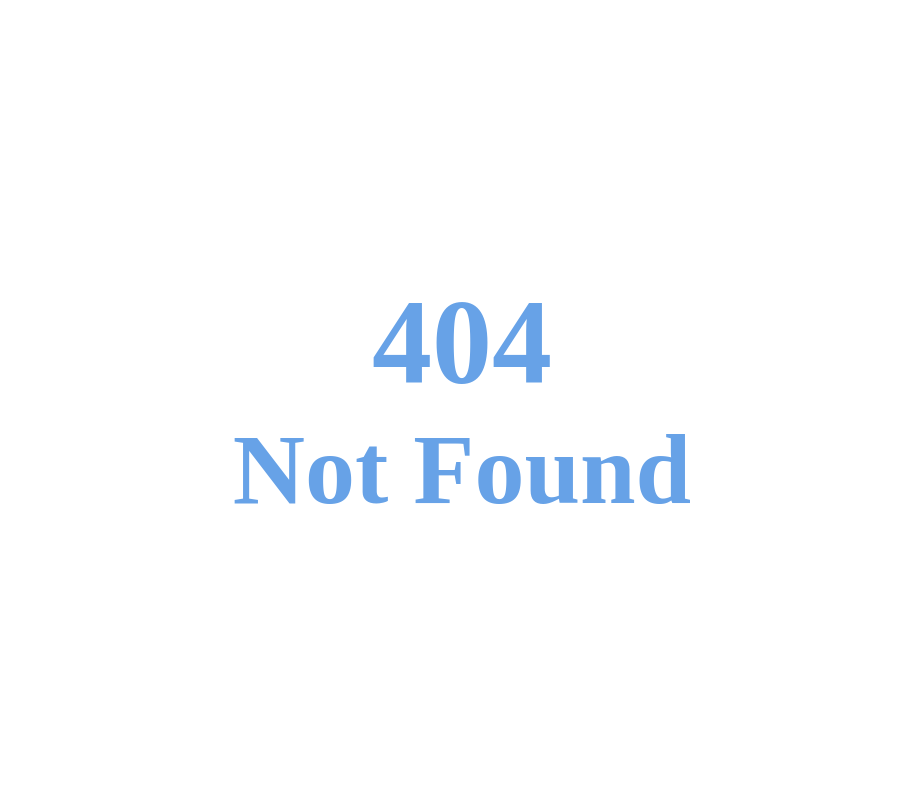
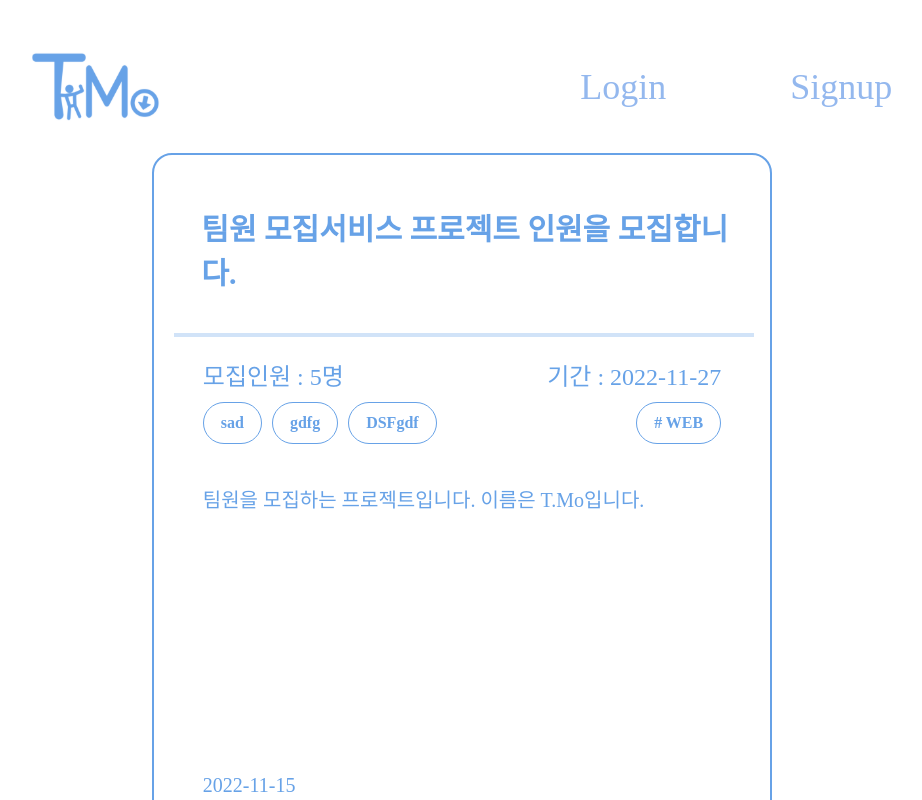
Before and after one commit to Team-Mojeep/T.Mo, a React (Create React App) app: page /project in a window 1280 px wide. Before the commit this address had no page. Shown: the top 800 px of the page, without its empty margins (178-1100 px from the left). Built offline with nearby package versions, Linux system fonts and the light colour scheme.

Commit message:
📝:: 라우터 수정

```diff
--- a/src/App.tsx
+++ b/src/App.tsx
@@ -7,6 +7,7 @@ import LoginPage from "./pages/LoginPage";
 import Header from "./components/Header";
 import MainPage from "./pages/MainPage";
 import ApplicationListPage from "./pages/ApplicationListPage";
+import ProjectPage from "./pages/ProjectPage";
 
 function App(): JSX.Element {
   return (
@@ -20,6 +21,7 @@ function App(): JSX.Element {
           <Route path="/login" element={<LoginPage />} />
           <Route path="/signup" element={<SignupPage />} />
           <Route path="/main" element={<MainPage />} />
+          <Route path="/project" element={<ProjectPage />} />
         </Route>
       </Routes>
     </BrowserRouter>
```
